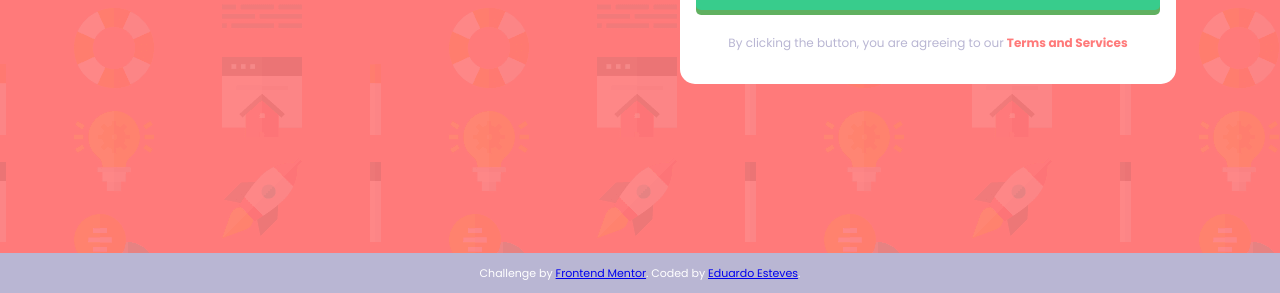
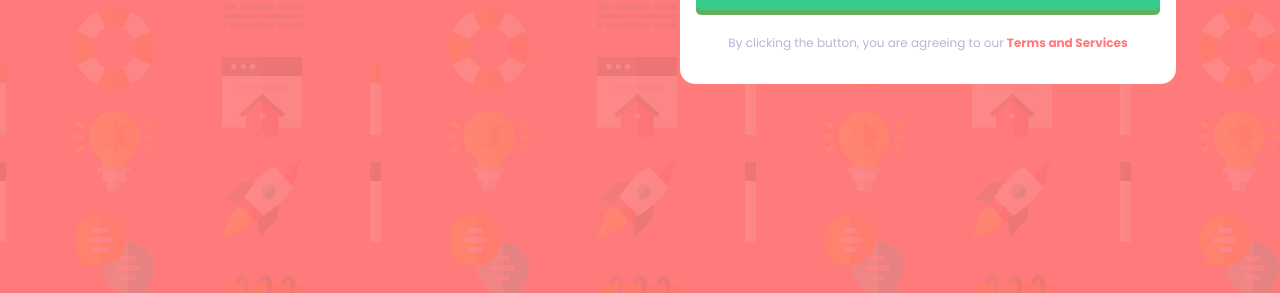
Before and after one commit to eduddz/intro-component-with-sign-up-form, a plain HTML site: page index.html in a window 1280 px wide. Shown: the part 507-800 px from the top of the page. Drawn offline with Linux system fonts and the light colour scheme.

Commit message:
Organizando projeto e readme

```diff
--- a/index.html
+++ b/index.html
@@ -3,8 +3,6 @@
 <head>
   <meta charset="UTF-8">
   <meta name="viewport" content="width=device-width, initial-scale=1.0">
-
-  <link rel="icon" type="image/png" sizes="32x32" href="./images/favicon-32x32.png">
 
   <link rel="stylesheet" href="style.css" />
 
@@ -55,11 +53,5 @@
   </form>
 </div>
 
-  <footer>
-    <p>
-      Challenge by <a href="https://www.frontendmentor.io?ref=challenge" target="_blank">Frontend Mentor</a>.
-      Coded by <a href="https://github.com/eduddz">Eduardo Esteves</a>.
-    </p>
-  </footer>
 </body>
 </html>
```
Also changed, not shown: design/desktop-design.jpg (deleted), design/mobile-design.jpg (deleted), images/favicon-32x32.png (deleted), images/icon-error.svg (deleted), images/layout-desktop.png (added), images/layout-mobile.png (added), 1 other file.
